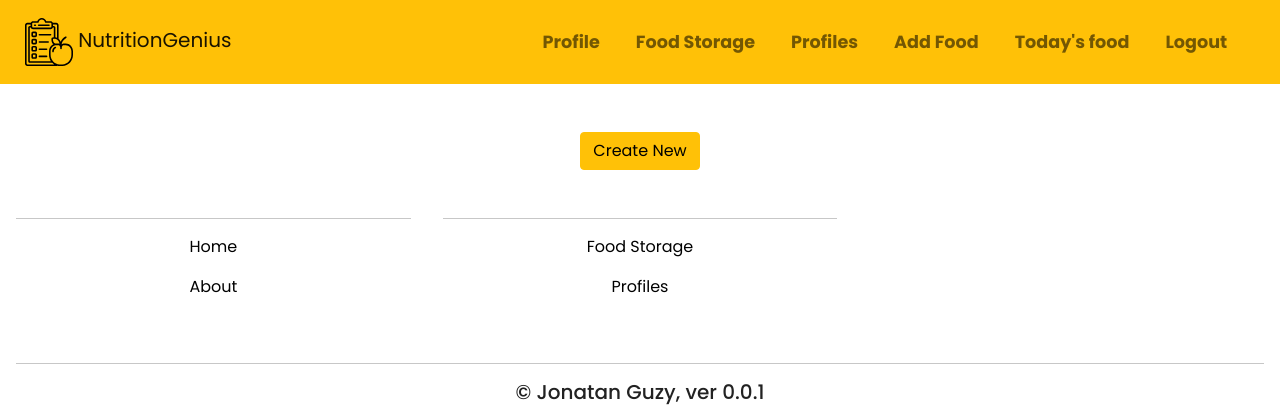
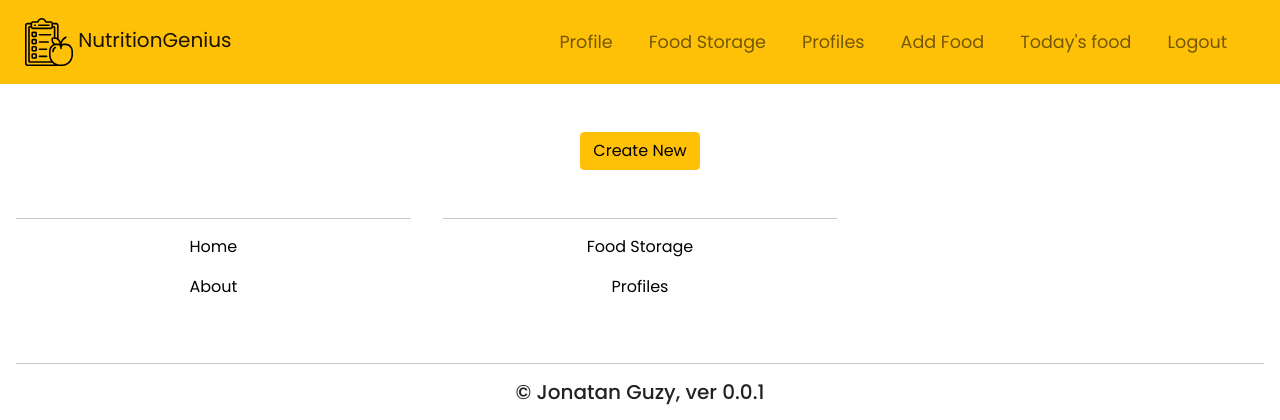
Before and after one commit to jonguz6/NutritionGenius, a Django app: page /food-storage/category-list/ in a window 1280 px wide. Shown: the top 420 px of the page. Run offline with Django 3.2, Linux system fonts and the light colour scheme; the visitor is signed in with stand-in values (Sample User, id 1); data that the repository does not hold is empty; some libraries are stand-ins or nearby versions; some web fonts are replaced.

Commit message:
change(NG): change font weight in navbar

```diff
--- a/static/style.css
+++ b/static/style.css
@@ -16,7 +16,6 @@ html, body {
 }
 .nav-link {
     font-size: 1.1em !important;
-    font-weight: bolder;
 }
 .navbar-brand img {
     height: 3rem;
```
